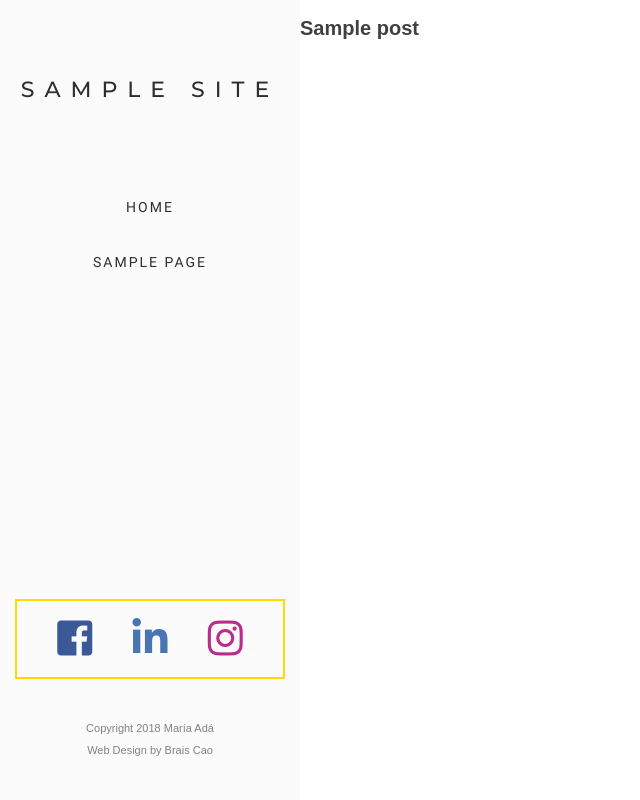
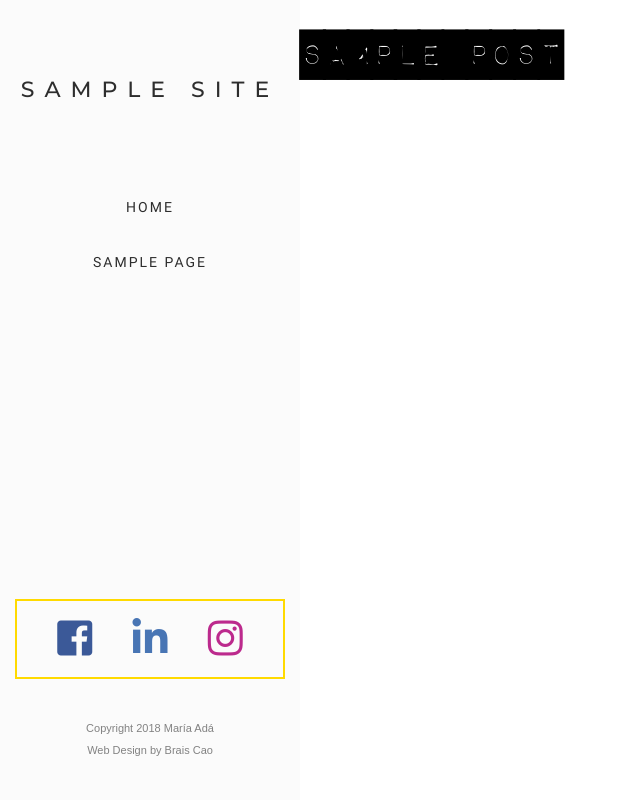
Before and after one commit to BraisCaoWeb/MariaAda, a WordPress theme: template themes/maria-ada/single-trabajo.php in a window 1280 px wide. Shown: the whole page, without its empty margins (0-640 px from the left). Run offline with PHP 8.4 and a stand-in for WordPress, Linux system fonts and the light colour scheme; the site name, menu and one post (Sample post) are stand-ins, and other content is empty; some libraries are stand-ins or nearby versions.

Commit message:
Fuente para titulos de trabajo, flexbox gallery ñapa

```diff
--- a/themes/maria-ada/css/fonts.css
+++ b/themes/maria-ada/css/fonts.css
@@ -8,3 +8,8 @@
     src: url(../fonts/Roboto-Regular.ttf);
     font-weight: normal;
 }
+@font-face {
+    font-family: ImpactLabel;
+    src: url(../fonts/ImpactLabel.ttf);
+    font-weight: normal;
+}
--- a/themes/maria-ada/functions.php
+++ b/themes/maria-ada/functions.php
@@ -116,6 +116,7 @@ function maria_ada_scripts() {
 }
 add_action( 'wp_enqueue_scripts', 'maria_ada_scripts' );
 
+
 /**
  * Implement the Custom Header feature.
  */
--- a/themes/maria-ada/sass/pages/_portfolio.scss
+++ b/themes/maria-ada/sass/pages/_portfolio.scss
@@ -16,7 +16,7 @@
 }
 
 .portfolio-item{
-   // border: 1px solid red;
+    //border: 1px solid red;
     flex-basis: 50rem;
     overflow: hidden;
 
--- a/themes/maria-ada/single-trabajo.php
+++ b/themes/maria-ada/single-trabajo.php
@@ -6,7 +6,9 @@
         the_post();
         $gallery = get_post_gallery_images();
         ?>
-    <h1>
+
+    <section class="trabajo">
+    <h1 class="trabajo__title">
         <?php the_title() ?>
     </h1>
 
@@ -16,12 +18,29 @@
             $imageID = attachment_url_to_postid($originalImageUrl); //Conseguir la Id a partir de la URL
             $imageURL = wp_get_attachment_image_src($imageID, 'portafolio')[0]; //Conseguir la URL en tamaño portafolio
             ?>
-    <img src="<?php echo esc_attr($imageURL)?>" alt="">
+            <div class="trabajo__image-container">
+                <img class="trabajo__image" src="<?php echo esc_attr($imageURL)?>" alt="">
+                <div class="trabajo__padding"></div>
+            </div>
             <?php
 
 	    }
     }
 ?>
+    </section>
 </div>
+<script>
+var images = document.getElementsByClassName("trabajo__image");
+for (i = 0; i < images.length; i++) {
+  var imgWidth = images[i].naturalWidth;
+  var imgHeight = images[i].naturalHeight;
+
+  images[i].parentElement.style.width = (imgWidth/imgHeight)*500 + "px";
+
+  images[i].parentElement.style.flexGrow = (imgWidth/imgHeight)*500;
+  images[i].nextElementSibling.style.paddingBottom = (imgHeight/imgWidth)*100 + "%";
+}
+
+</script>
 
 <?php get_footer() ?>
--- a/themes/maria-ada/style.css
+++ b/themes/maria-ada/style.css
@@ -1039,3 +1039,24 @@ body {
 
 .portfolio-item:hover .portfolio-item__image {
   transform: scale(1.1); }
+
+.trabajo {
+  display: flex;
+  flex-wrap: wrap; }
+  .trabajo__image-container {
+    margin: 2px;
+    position: relative; }
+  .trabajo__image {
+    position: absolute;
+    top: 0;
+    width: 100%; }
+  .trabajo::after {
+    content: "";
+    flex-grow: 999999999;
+    /* So images on last row wont stretch entirely, remove on media query*/
+    min-width: 20%;
+    /* To fill the last row space*/ }
+  .trabajo__title {
+    font-family: ImpactLabel;
+    font-size: 4rem;
+    color: black; }
```
Also changed, not shown: themes/maria-ada/sass/pages/_trabajo.scss (+24 -0 lines), themes/maria-ada/fonts/ImpactLabel.ttf (added), themes/maria-ada/js/main.js (line endings or trailing spaces). Lines whose indentation alone changed are shown as unchanged.
